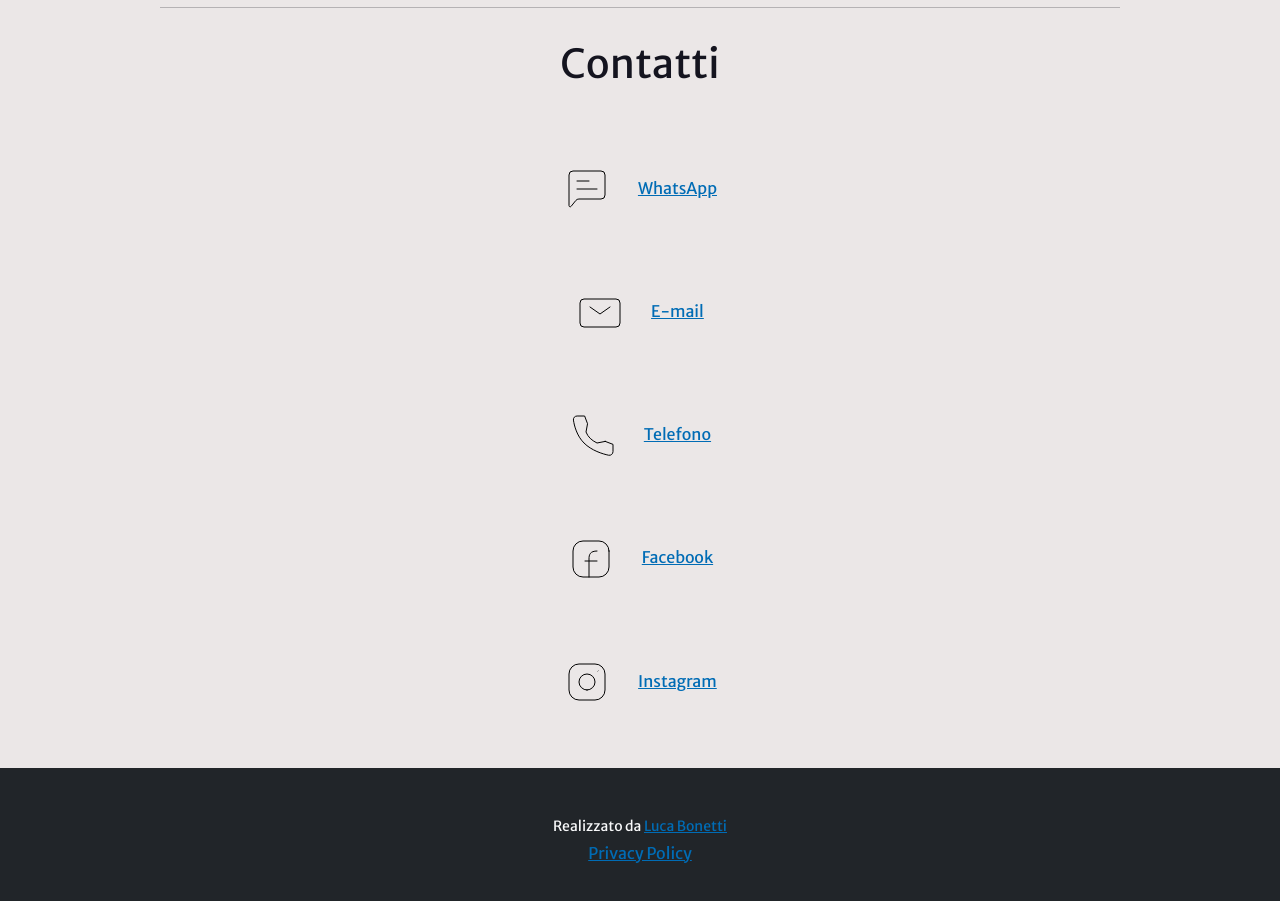
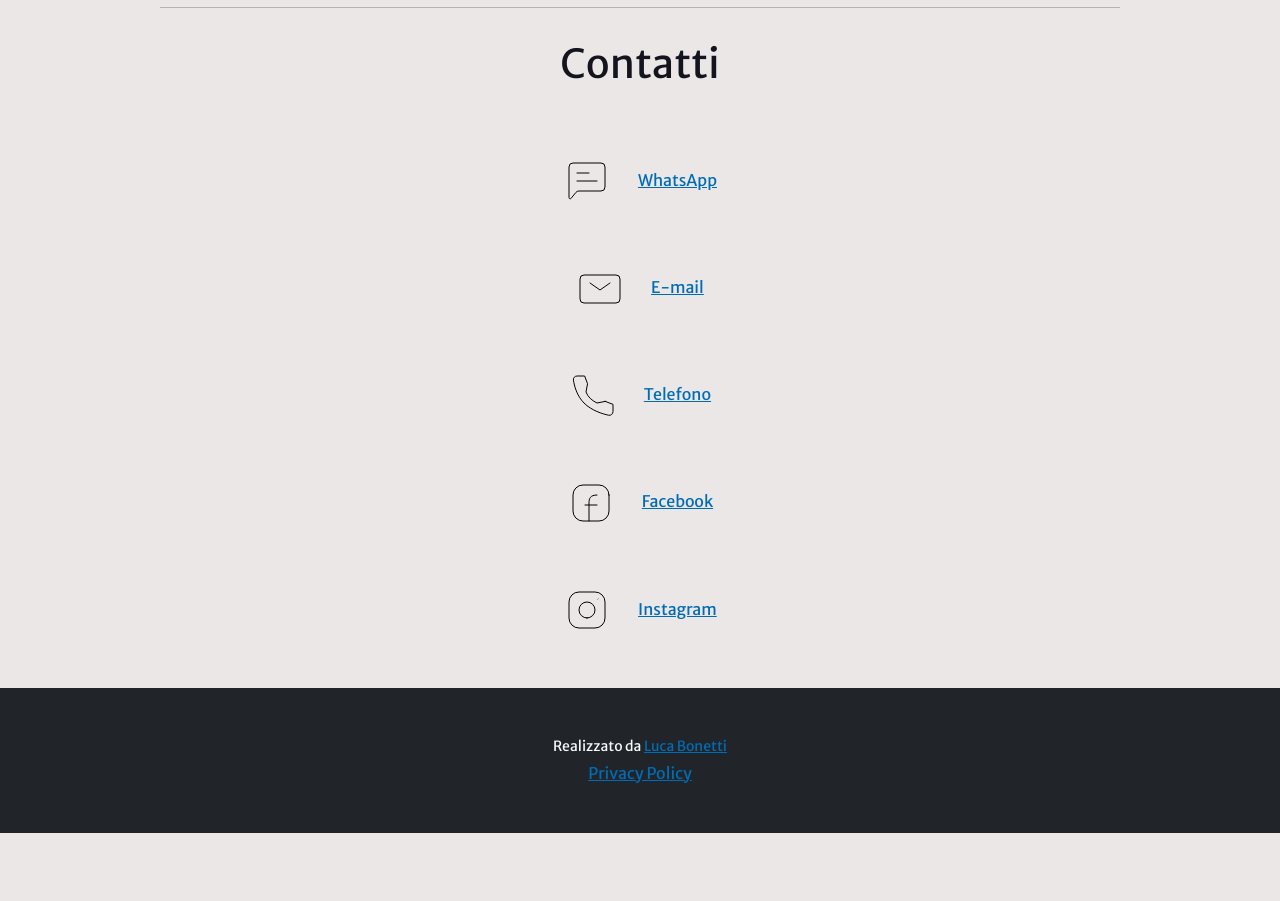
Before and after one commit to LBLucaBonetti/wife-website, a website built with webpack: page src/index.html in a window 1280 px wide. Shown: the part 2860-3761 px from the top of the page. After the commit the page ends 3693 px from the top, so only its background shows below. Built offline with nearby package versions, Linux system fonts and the light colour scheme.

Commit message:
feat(contacts-revamping): fourth iteration

```diff
--- a/src/index.html
+++ b/src/index.html
@@ -207,7 +207,7 @@
     <section id="contacts">
       <div class="container p-3">
         <h1 class="text-center mb-5">Contatti</h1>
-        <div class="row minh-75 row-cols-1 gap-3">
+        <div class="row minh-65 row-cols-1 gap-3">
           <div class="col text-center align-self-center m-auto">
             <img id="whatsapp-img" alt="WhatsApp" />
             <a
--- a/src/scss/styles.scss
+++ b/src/scss/styles.scss
@@ -64,8 +64,8 @@ a.text-whatsapp {
   min-height: 100vh;
 }
 
-.row.minh-75 {
-  min-height: 75vh;
+.row.minh-65 {
+  min-height: 65vh;
 }
 
 nav.nav-scrolled-down {
```
